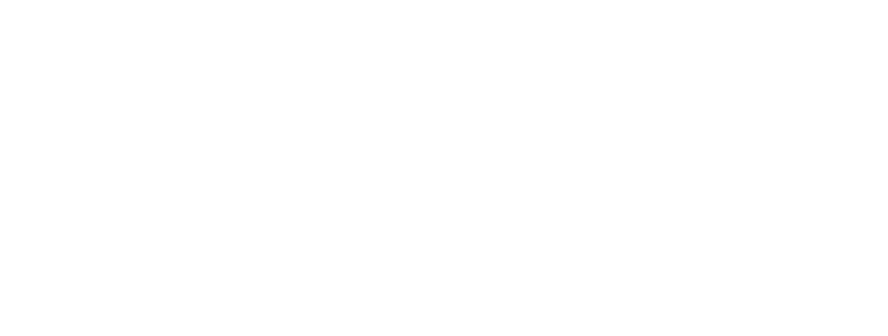
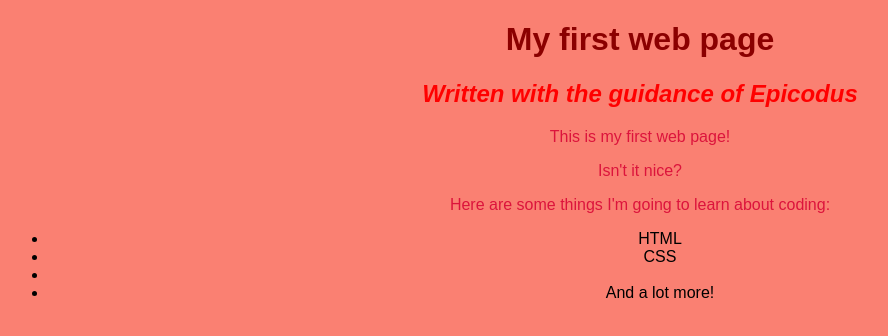
Before and after one commit to Tiffany713/resort-website, a plain HTML site: page accommodations.html in a window 1280 px wide. Shown: the whole page, without its empty margins (0-888 px from the left). Drawn offline with Linux system fonts and the light colour scheme.

Commit message:
Add link.

```diff
--- a/accommodations.html
+++ b/accommodations.html
@@ -0,0 +1,22 @@
+<!DOCTYPE html>
+<html>
+  <head>
+    <link href="css/styles.css" rel="stylesheet" type="text/css">
+    <title>Accommodations</title>
+  </head>
+  <body>
+    <h1>My first web page</h1>
+    <h2>Written with the guidance of Epicodus</h2>
+
+    <p>This is my first web page!</p>
+    <p>Isn't it nice?</p>
+
+    <p>Here are some things I'm going to learn about coding:</p>
+    <ul>
+      <li>HTML</li>
+      <li>CSS</li>
+      <li><JavaScript/li>
+      <li>And a lot more!</li>
+    </ul>
+  </body>
+</html>
```
Also changed, not shown: index.html (+1 -1 lines).
